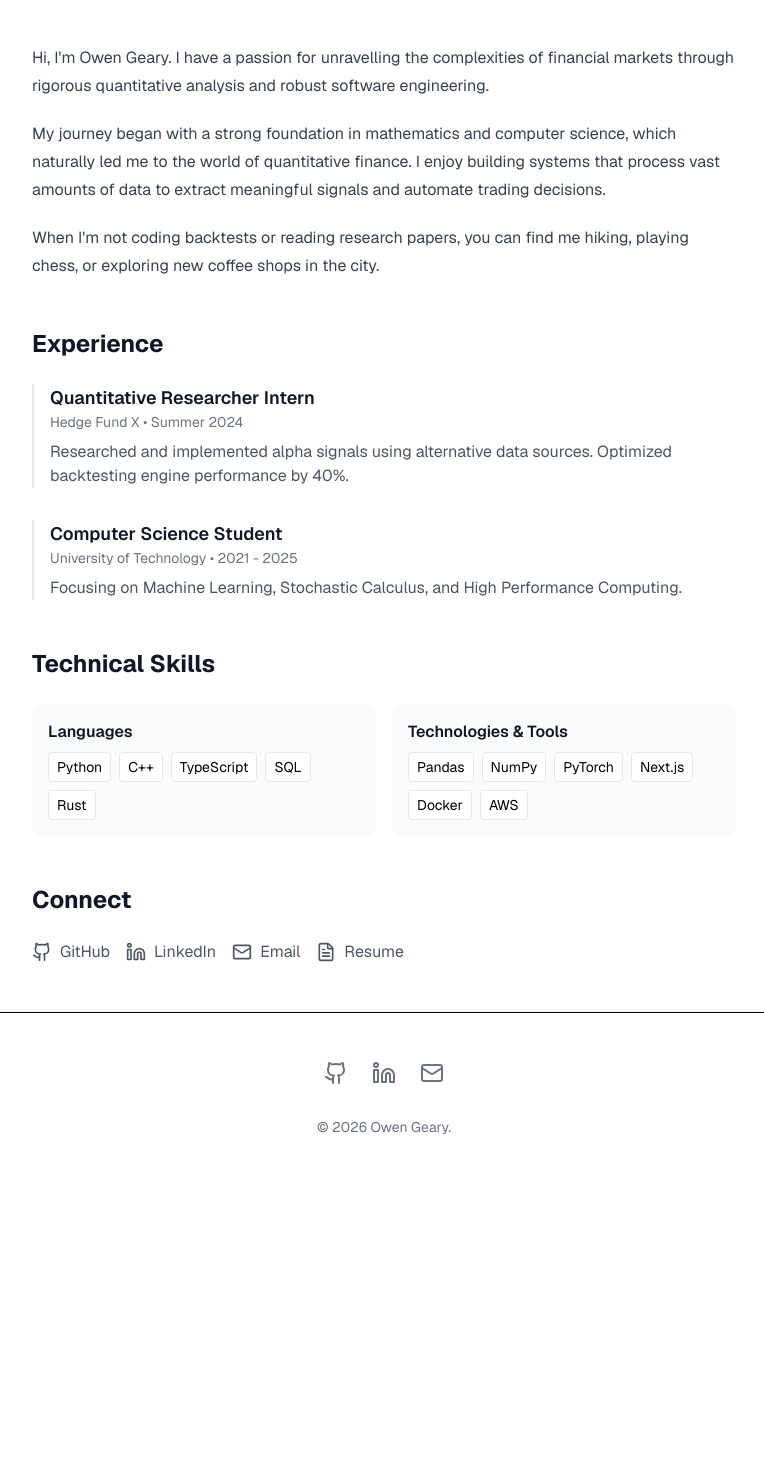
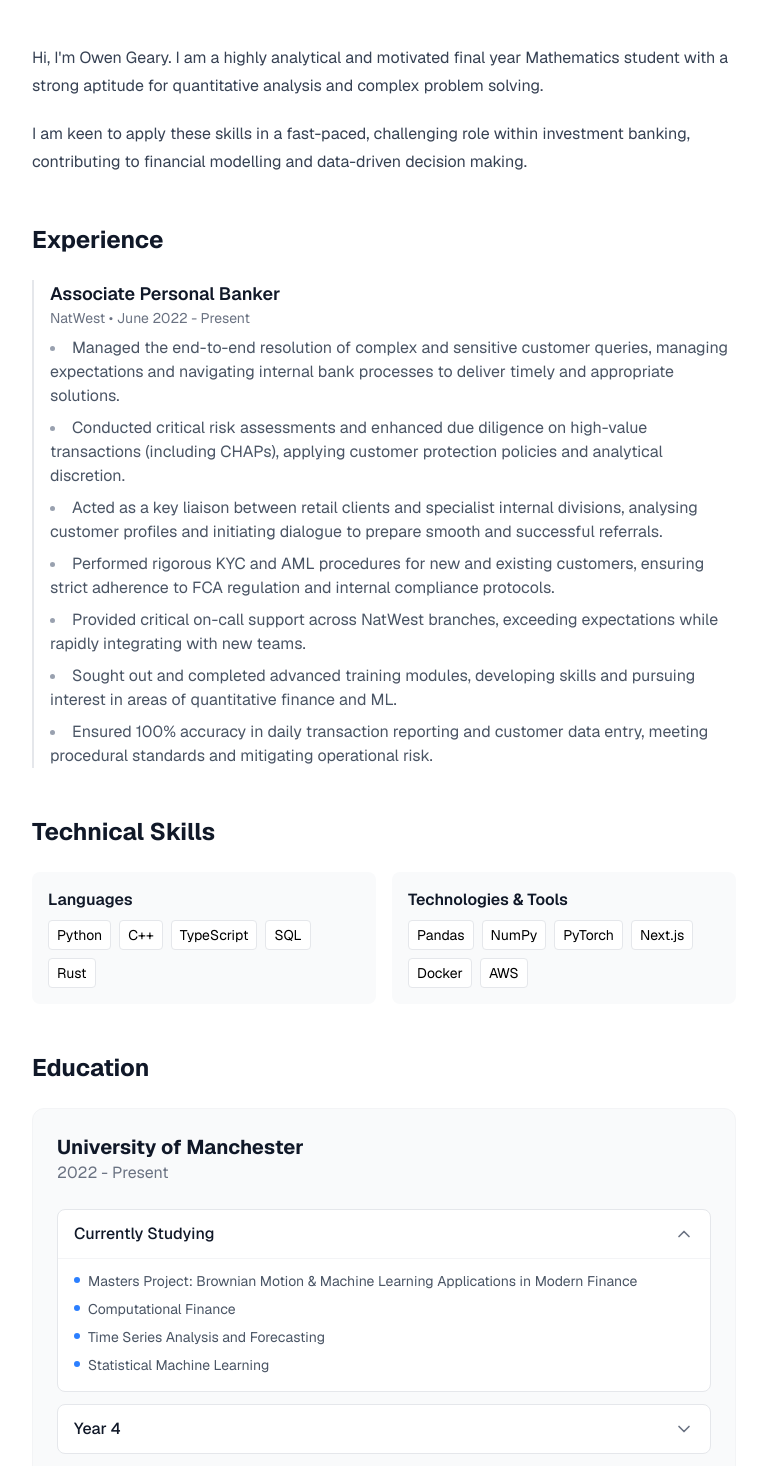
Before and after one commit to owengeary/Personal-Web, a Next.js app: page /about in a window 1280 px wide. Shown: the part 200-1666 px from the top of the page, without its empty margins (256-1020 px from the left). Before the commit the page ends 1385 px from the top, so only its background shows below. Built offline with nearby package versions, Linux system fonts and the light colour scheme.

Commit message:
feat: add Education section and content updates

```diff
--- a/app/about/page.tsx
+++ b/app/about/page.tsx
@@ -1,5 +1,6 @@
 import { LucideGithub, LucideLinkedin, LucideMail, FileText } from "lucide-react";
 import Link from "next/link";
+import { EducationSection } from "@/components/EducationSection";
 
 export default function AboutPage() {
     return (
@@ -7,23 +8,18 @@ export default function AboutPage() {
             <header className="mb-12">
                 <h1 className="text-4xl font-bold tracking-tight mb-4 text-gray-900 dark:text-white">About Me</h1>
                 <p className="text-xl text-gray-600 dark:text-gray-400">
-                    Quantitative Developer & Researcher combining math, code, and finance.
+                    Final Year Mathematics Student & Aspiring Quantitative Analyst
                 </p>
             </header>
 
             <section className="mb-12 prose dark:prose-invert max-w-none">
                 <p>
-                    Hi, I'm Owen Geary. I have a passion for unravelling the complexities of financial markets through
-                    rigorous quantitative analysis and robust software engineering.
+                    Hi, I'm Owen Geary. I am a highly analytical and motivated final year Mathematics student with a strong aptitude for
+                    quantitative analysis and complex problem solving.
                 </p>
                 <p>
-                    My journey began with a strong foundation in mathematics and computer science, which naturally led me
-                    to the world of quantitative finance. I enjoy building systems that process vast amounts of data to
-                    extract meaningful signals and automate trading decisions.
-                </p>
-                <p>
-                    When I'm not coding backtests or reading research papers, you can find me hiking, playing chess,
-                    or exploring new coffee shops in the city.
+                    I am keen to apply these skills in a fast-paced, challenging role within investment banking,
+                    contributing to financial modelling and data-driven decision making.
                 </p>
             </section>
 
@@ -32,19 +28,31 @@ export default function AboutPage() {
                 <div className="space-y-8">
                     {/* Experience Item 1 */}
                     <div className="border-l-2 border-gray-200 dark:border-gray-700 pl-4">
-                        <h3 className="text-lg font-semibold text-gray-900 dark:text-white">Quantitative Researcher Intern</h3>
-                        <p className="text-gray-500 text-sm mb-2">Hedge Fund X • Summer 2024</p>
-                        <p className="text-gray-600 dark:text-gray-400">
-                            Researched and implemented alpha signals using alternative data sources. Optimized backtesting engine performance by 40%.
-                        </p>
-                    </div>
-                    {/* Experience Item 2 */}
-                    <div className="border-l-2 border-gray-200 dark:border-gray-700 pl-4">
-                        <h3 className="text-lg font-semibold text-gray-900 dark:text-white">Computer Science Student</h3>
-                        <p className="text-gray-500 text-sm mb-2">University of Technology • 2021 - 2025</p>
-                        <p className="text-gray-600 dark:text-gray-400">
-                            Focusing on Machine Learning, Stochastic Calculus, and High Performance Computing.
-                        </p>
+                        <h3 className="text-lg font-semibold text-gray-900 dark:text-white">Associate Personal Banker</h3>
+                        <p className="text-gray-500 text-sm mb-2">NatWest • June 2022 - Present</p>
+                        <ul className="list-disc list-inside space-y-2 text-gray-600 dark:text-gray-400 marker:text-gray-400">
+                            <li>
+                                Managed the end-to-end resolution of complex and sensitive customer queries, managing expectations and navigating internal bank processes to deliver timely and appropriate solutions.
+                            </li>
+                            <li>
+                                Conducted critical risk assessments and enhanced due diligence on high-value transactions (including CHAPs), applying customer protection policies and analytical discretion.
+                            </li>
+                            <li>
+                                Acted as a key liaison between retail clients and specialist internal divisions, analysing customer profiles and initiating dialogue to prepare smooth and successful referrals.
+                            </li>
+                            <li>
+                                Performed rigorous KYC and AML procedures for new and existing customers, ensuring strict adherence to FCA regulation and internal compliance protocols.
+                            </li>
+                            <li>
+                                Provided critical on-call support across NatWest branches, exceeding expectations while rapidly integrating with new teams.
+                            </li>
+                            <li>
+                                Sought out and completed advanced training modules, developing skills and pursuing interest in areas of quantitative finance and ML.
+                            </li>
+                            <li>
+                                Ensured 100% accuracy in daily transaction reporting and customer data entry, meeting procedural standards and mitigating operational risk.
+                            </li>
+                        </ul>
                     </div>
                 </div>
             </section>
@@ -75,6 +83,8 @@ export default function AboutPage() {
                 </div>
             </section>
 
+            <EducationSection />
+
             <section>
                 <h2 className="text-2xl font-bold mb-6 text-gray-900 dark:text-white">Connect</h2>
                 <div className="flex gap-4">
--- /dev/null
+++ b/components/EducationSection.tsx
@@ -0,0 +1,133 @@
+"use client"
+
+import { useState } from 'react'
+import { motion, AnimatePresence } from 'framer-motion'
+import { ChevronDown } from 'lucide-react'
+import clsx from 'clsx'
+
+type YearData = {
+    title: string
+    details: string[]
+}
+
+const years: YearData[] = [
+    {
+        title: "Currently Studying",
+        details: [
+            "Masters Project: Brownian Motion & Machine Learning Applications in Modern Finance",
+            "Computational Finance",
+            "Time Series Analysis and Forecasting",
+            "Statistical Machine Learning"
+        ]
+    },
+    {
+        title: "Year 4",
+        details: [
+            "Stochastic Calculus",
+            "Multivariate Statistics",
+            "Bayesian Statistics"
+        ]
+    },
+    {
+        title: "Year 3",
+        details: [
+            "Mathematical Modelling in Finance",
+            "Generalised Linear Models",
+            "Foundations of Modern Probability",
+            "Markov Processes",
+            "Martingales with Applications to Finance",
+            "Methods of Applied Mathematics",
+            "Elasticity and Viscous Fluid Dynamics",
+            "Theories of Equity in Education (UCAS Module)"
+        ]
+    },
+    {
+        title: "Year 2",
+        details: [
+            "Probability and Statistics 2",
+            "Stochastic Processes",
+            "Linear Regression Models",
+            "Partial Differential Equations & Vector Calculus",
+            "Fluid Mechanics",
+            "Numerical Analysis 1",
+            "Introduction to Financial Mathematics",
+            "Programming with Python",
+            "Principles of Mathematical Modelling",
+            "Mathematical Communication and Group Projects"
+        ]
+    },
+    {
+        title: "Year 1",
+        details: [
+            "Statistics I",
+            "Probability I",
+            "ODEs and Applications",
+            "Introduction to Vector Calculus",
+            "Mathematical Problem Solving",
+            "Mathematical Foundation & Analysis",
+            "Real Analysis",
+            "Linear Algebra"
+        ]
+    }
+]
+
+export function EducationSection() {
+    const [openIndex, setOpenIndex] = useState<number | null>(0)
+
+    return (
+        <section className="mb-12">
+            <h2 className="text-2xl font-bold mb-6 text-gray-900 dark:text-white">Education</h2>
+
+            <div className="bg-gray-50 dark:bg-gray-800/50 rounded-xl p-6 border border-gray-100 dark:border-gray-800">
+                <div className="mb-6">
+                    <h3 className="text-xl font-bold text-gray-900 dark:text-white">University of Manchester</h3>
+                    <p className="text-gray-500 dark:text-gray-400">2022 - Present</p>
+                </div>
+
+                <div className="space-y-3">
+                    {years.map((year, index) => (
+                        <div
+                            key={index}
+                            className="bg-white dark:bg-gray-800 border border-gray-200 dark:border-gray-700 rounded-lg overflow-hidden"
+                        >
+                            <button
+                                onClick={() => setOpenIndex(openIndex === index ? null : index)}
+                                className="w-full px-4 py-3 flex items-center justify-between text-left transition-colors hover:bg-gray-50 dark:hover:bg-gray-750"
+                            >
+                                <span className="font-medium text-gray-900 dark:text-white">{year.title}</span>
+                                <ChevronDown
+                                    className={clsx(
+                                        "w-5 h-5 text-gray-500 transition-transform duration-200",
+                                        openIndex === index ? "transform rotate-180" : ""
+                                    )}
+                                />
+                            </button>
+
+                            <AnimatePresence>
+                                {openIndex === index && (
+                                    <motion.div
+                                        initial={{ height: 0, opacity: 0 }}
+                                        animate={{ height: "auto", opacity: 1 }}
+                                        exit={{ height: 0, opacity: 0 }}
+                                        transition={{ duration: 0.2 }}
+                                    >
+                                        <div className="px-4 pb-4 pt-1 border-t border-gray-100 dark:border-gray-700/50">
+                                            <ul className="space-y-2 mt-2">
+                                                {year.details.map((detail, i) => (
+                                                    <li key={i} className="flex items-start gap-2 text-gray-600 dark:text-gray-300 text-sm">
+                                                        <span className="mt-1.5 w-1.5 h-1.5 rounded-full bg-blue-500 flex-shrink-0" />
+                                                        <span>{detail}</span>
+                                                    </li>
+                                                ))}
+                                            </ul>
+                                        </div>
+                                    </motion.div>
+                                )}
+                            </AnimatePresence>
+                        </div>
+                    ))}
+                </div>
+            </div>
+        </section>
+    )
+}
```
Also changed, not shown: 1 other file (tests, documents, lock files or other folders).
